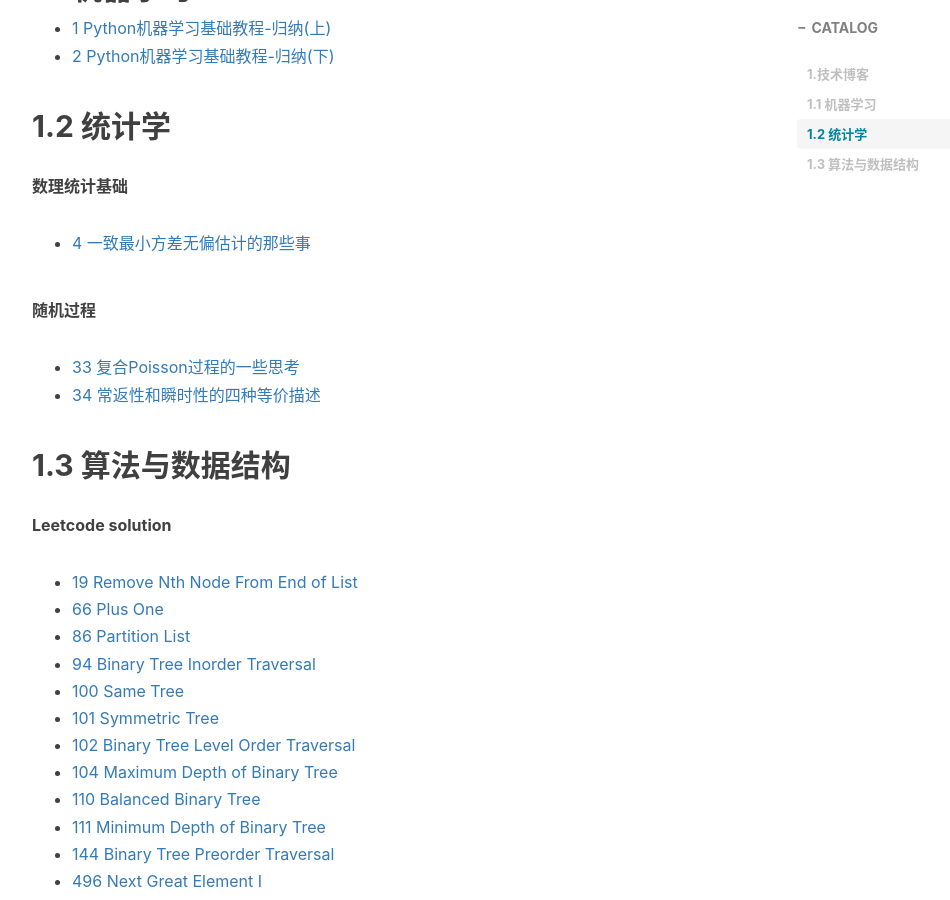
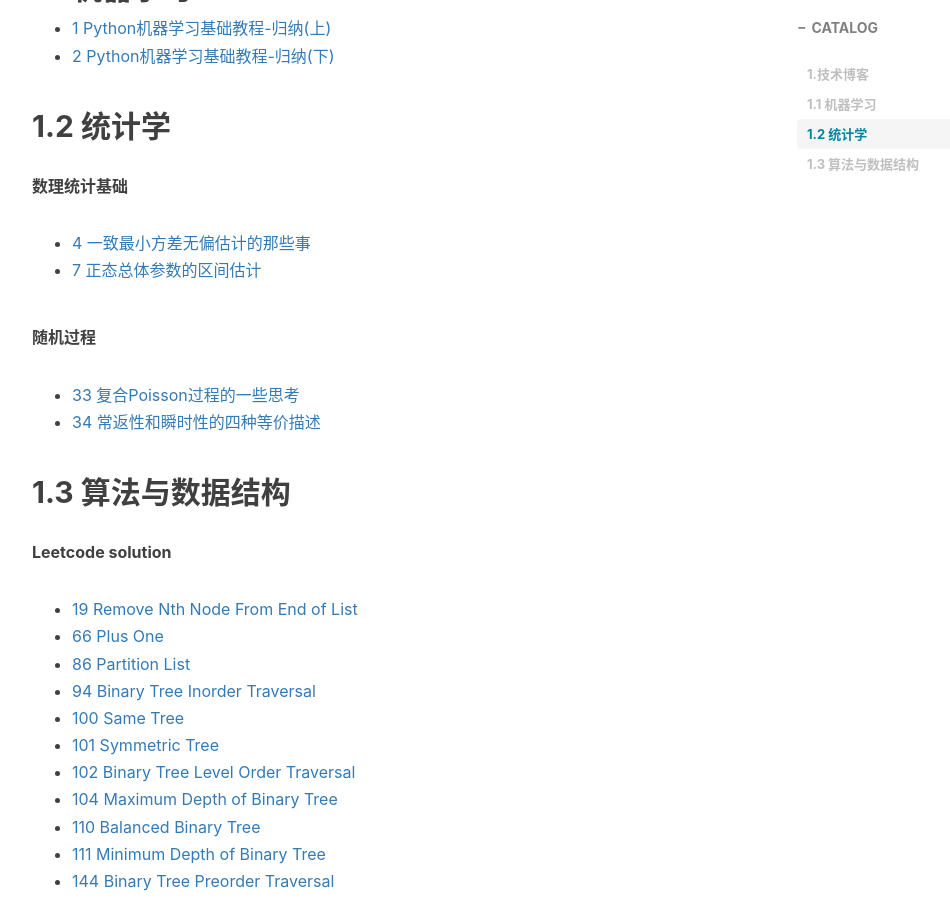
Before and after one commit to ZaccWu/ZaccWu.github.io, a Jekyll site: the page built from _posts/2099-01-01-[置顶]：我的文章链接.md, in a window 1280 px wide and 900 px high, scrolled down 751 px. Shown: the whole window, without its empty margins (233-1183 px from the left). Built offline with Jekyll 4.4.1, drawn with Linux system fonts in a browser that asks for light colours; nearby versions of some CDN libraries; comment, search, counter and statistics services are not loaded.

Commit message:
Update 2099-01-01-[置顶]：我的文章链接.md

```diff
--- a/_posts/2099-01-01-[置顶]：我的文章链接.md
+++ b/_posts/2099-01-01-[置顶]：我的文章链接.md
@@ -23,6 +23,7 @@ tags:                               #标签
 ## 1.2 统计学
 **数理统计基础**
 * [4 一致最小方差无偏估计的那些事](https://tinky2013.github.io/2019/05/05/%E4%B8%80%E8%87%B4%E6%9C%80%E5%B0%8F%E6%96%B9%E5%B7%AE%E6%97%A0%E5%81%8F%E4%BC%B0%E8%AE%A1%E7%9A%84%E9%82%A3%E4%BA%9B%E4%BA%8B/)
+* [7 正态总体参数的区间估计](https://tinky2013.github.io/2019/05/11/%E6%AD%A3%E6%80%81%E6%80%BB%E4%BD%93%E5%8F%82%E6%95%B0%E7%BD%AE%E4%BF%A1%E5%8C%BA%E9%97%B4/)
 
 **随机过程**
 * [33 复合Poisson过程的一些思考](https://tinky2013.github.io/2019/05/03/%E5%A4%8D%E5%90%88Poisson%E8%BF%87%E7%A8%8B%E7%9A%84%E4%B8%80%E4%BA%9B%E6%80%9D%E8%80%83/)
```
